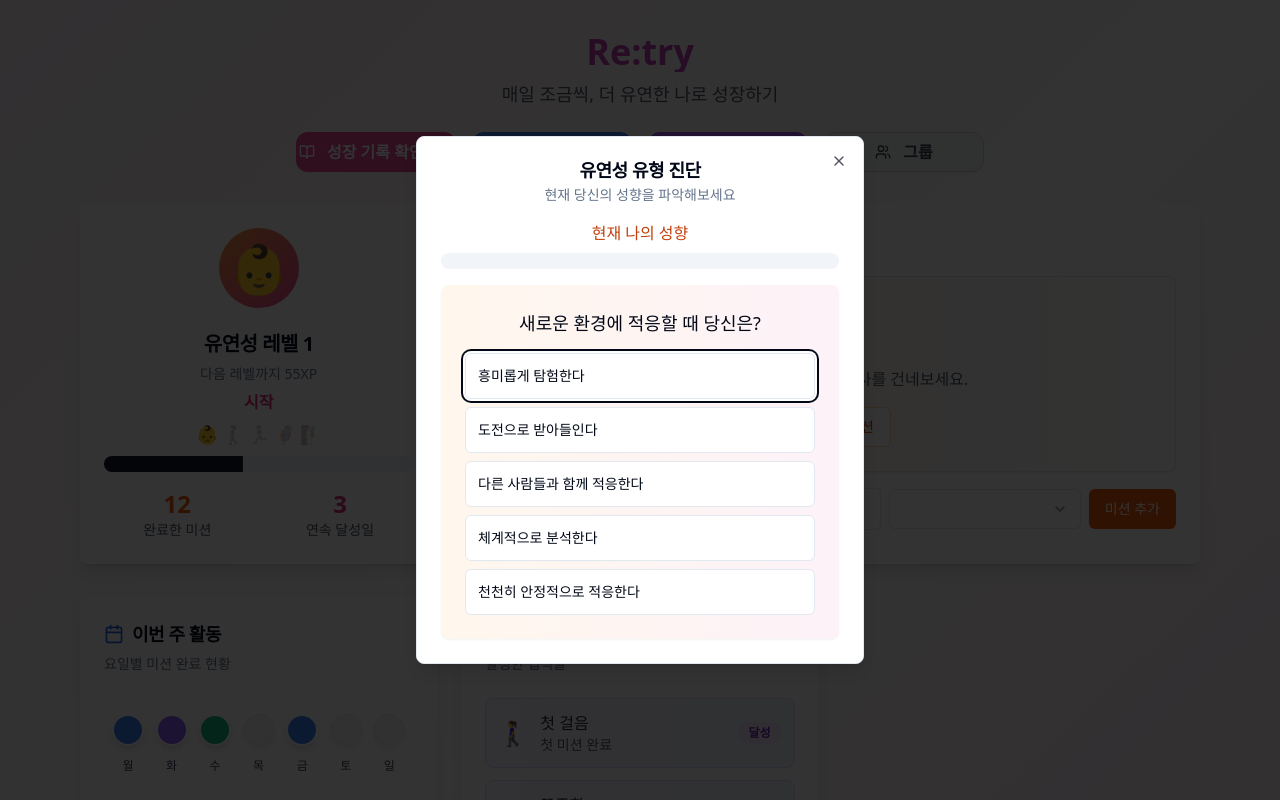
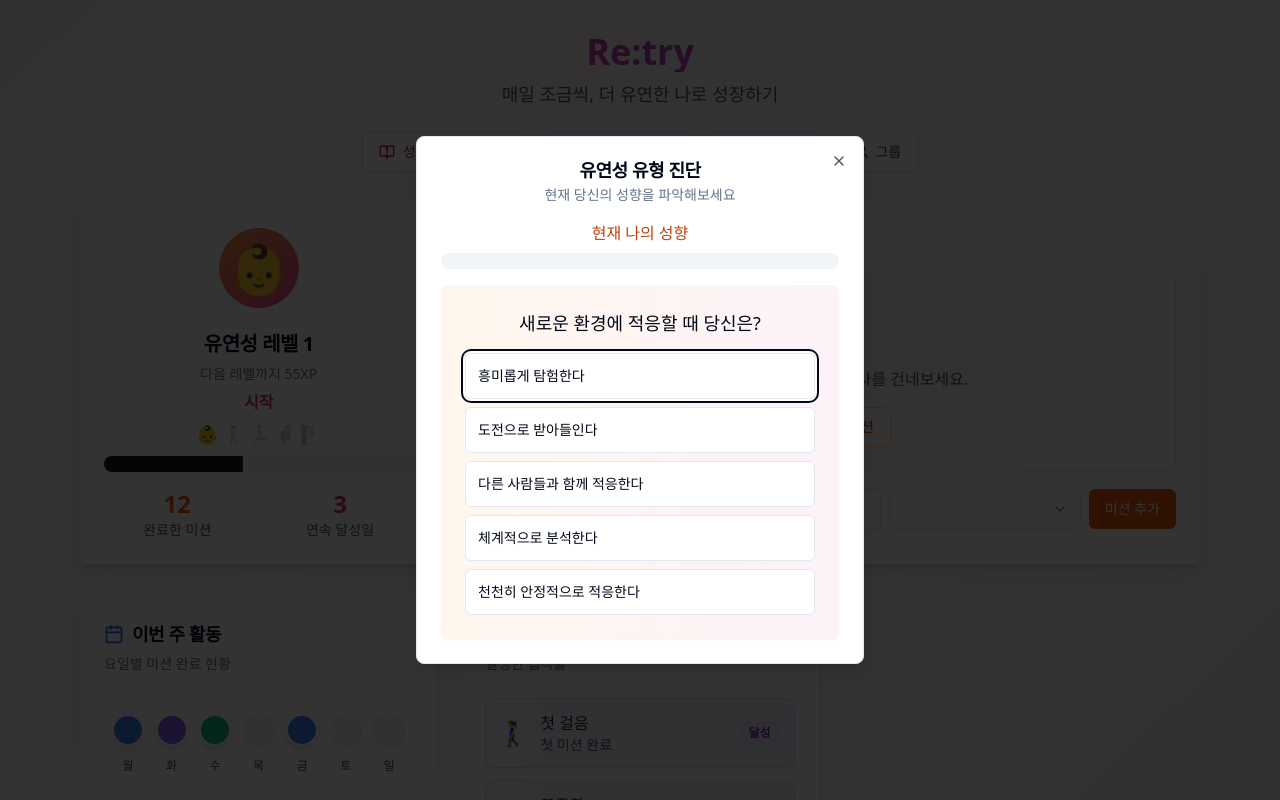
Before and after one commit to Jin409/daily-flex-builder, a React (Vite) app: page / in a window 1280 px wide. Shown: the top 800 px of the page. Built offline with nearby package versions, Linux system fonts and the light colour scheme.

Commit message:
Fix: Improve main page button designs
Refactor the design of the buttons at the top of the main page: "View Growth Record", "Growth Report", "Personality Test", and "Group".

```diff
--- a/src/pages/Index.tsx
+++ b/src/pages/Index.tsx
@@ -1,3 +1,4 @@
+
 import React, { useState, useEffect } from 'react';
 import { Button } from "@/components/ui/button";
 import { Card, CardContent, CardDescription, CardHeader, CardTitle } from "@/components/ui/card";
@@ -117,36 +118,45 @@ const Index = () => {
           <h1 className="text-4xl font-bold mb-2 bg-gradient-to-r from-pink-600 to-purple-500 bg-clip-text text-transparent">
             Re:try
           </h1>
-          <p className="text-gray-600 text-lg">
+          <p className="text-gray-600 text-lg mb-6">
             매일 조금씩, 더 유연한 나로 성장하기
           </p>
-          <div className="flex flex-row justify-center items-center gap-4 mt-6 max-w-xl mx-auto">
+
+          {/* 개선된 버튼 디자인 */}
+          <div className="flex flex-wrap justify-center items-center gap-3 max-w-4xl mx-auto">
             <Button
               onClick={() => navigate('/reflections')}
-              className="flex flex-row items-center gap-2 px-6 py-3 bg-pink-500 hover:bg-pink-600 text-white font-semibold text-base rounded-xl shadow-sm min-w-[160px] justify-center"
+              variant="outline"
+              className="flex items-center gap-2 h-10 px-4 py-2 bg-white hover:bg-pink-50 text-pink-700 border-pink-200 hover:border-pink-300 rounded-lg shadow-sm transition-all duration-200 font-medium"
             >
-              <BookOpen className="w-5 h-5 mr-1" />
+              <BookOpen className="w-4 h-4" />
               성장 기록 확인하기
             </Button>
+
             <Button
               onClick={() => navigate('/report')}
-              className="flex flex-row items-center gap-2 px-6 py-3 bg-blue-500 hover:bg-blue-600 text-white font-semibold text-base rounded-xl shadow-sm min-w-[160px] justify-center"
+              variant="outline"
+              className="flex items-center gap-2 h-10 px-4 py-2 bg-white hover:bg-blue-50 text-blue-700 border-blue-200 hover:border-blue-300 rounded-lg shadow-sm transition-all duration-200 font-medium"
             >
-              <BarChart2 className="w-5 h-5 mr-1" />
+              <BarChart2 className="w-4 h-4" />
               성장 레포트 보기
             </Button>
+
             <Button
               onClick={() => setShowUserTypeTest(true)}
-              className="flex flex-row items-center gap-2 px-6 py-3 bg-purple-500 hover:bg-purple-600 text-white font-semibold text-base rounded-xl shadow-sm min-w-[160px] justify-center"
+              variant="outline"
+              className="flex items-center gap-2 h-10 px-4 py-2 bg-white hover:bg-purple-50 text-purple-700 border-purple-200 hover:border-purple-300 rounded-lg shadow-sm transition-all duration-200 font-medium"
             >
-              <Compass className="w-5 h-5 mr-1" />
+              <Compass className="w-4 h-4" />
               성향 진단
             </Button>
+
             <Button
               onClick={() => setShowGroupModal(true)}
-              className="flex flex-row items-center gap-2 px-6 py-3 bg-gray-100 hover:bg-gray-200 text-gray-700 font-semibold text-base rounded-xl shadow-sm min-w-[160px] justify-center border border-gray-300"
+              variant="outline"
+              className="flex items-center gap-2 h-10 px-4 py-2 bg-white hover:bg-gray-50 text-gray-700 border-gray-200 hover:border-gray-300 rounded-lg shadow-sm transition-all duration-200 font-medium"
             >
-              <Users className="w-5 h-5 mr-1" />
+              <Users className="w-4 h-4" />
               그룹
             </Button>
           </div>
```
